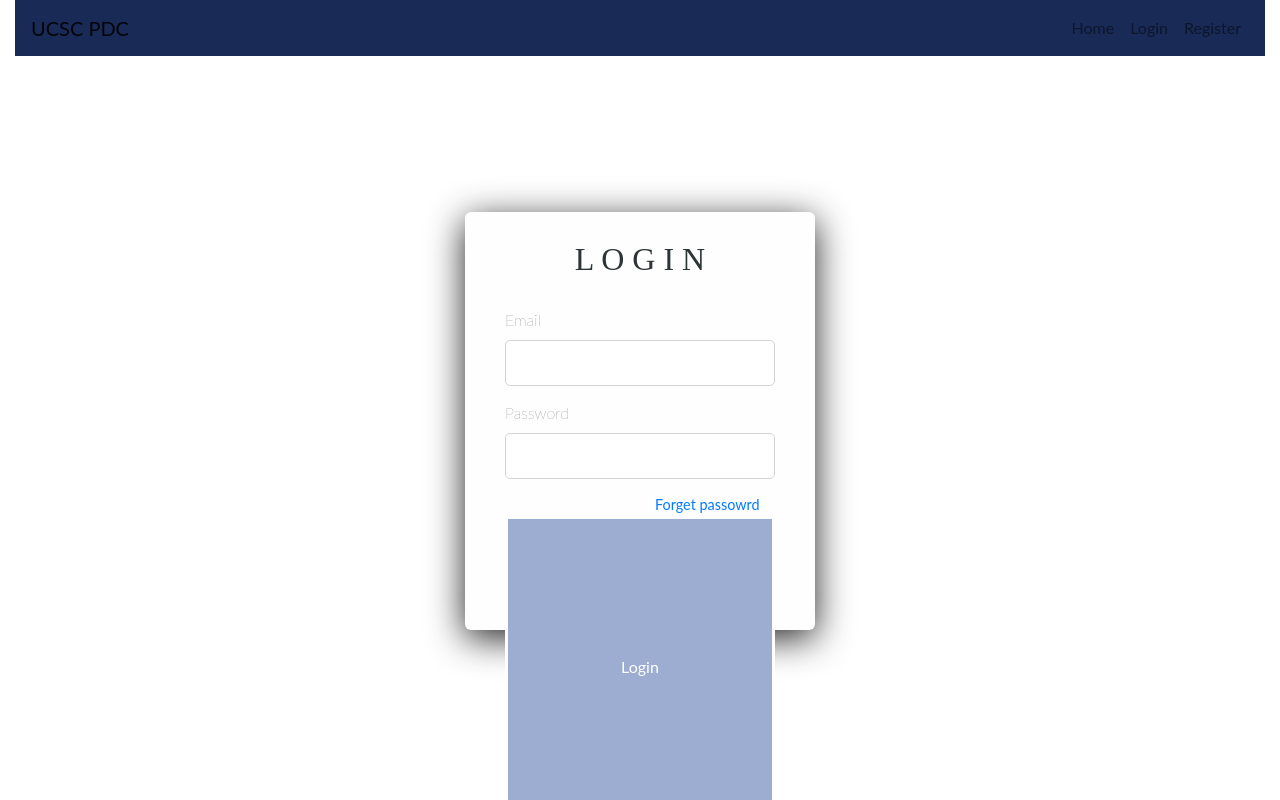
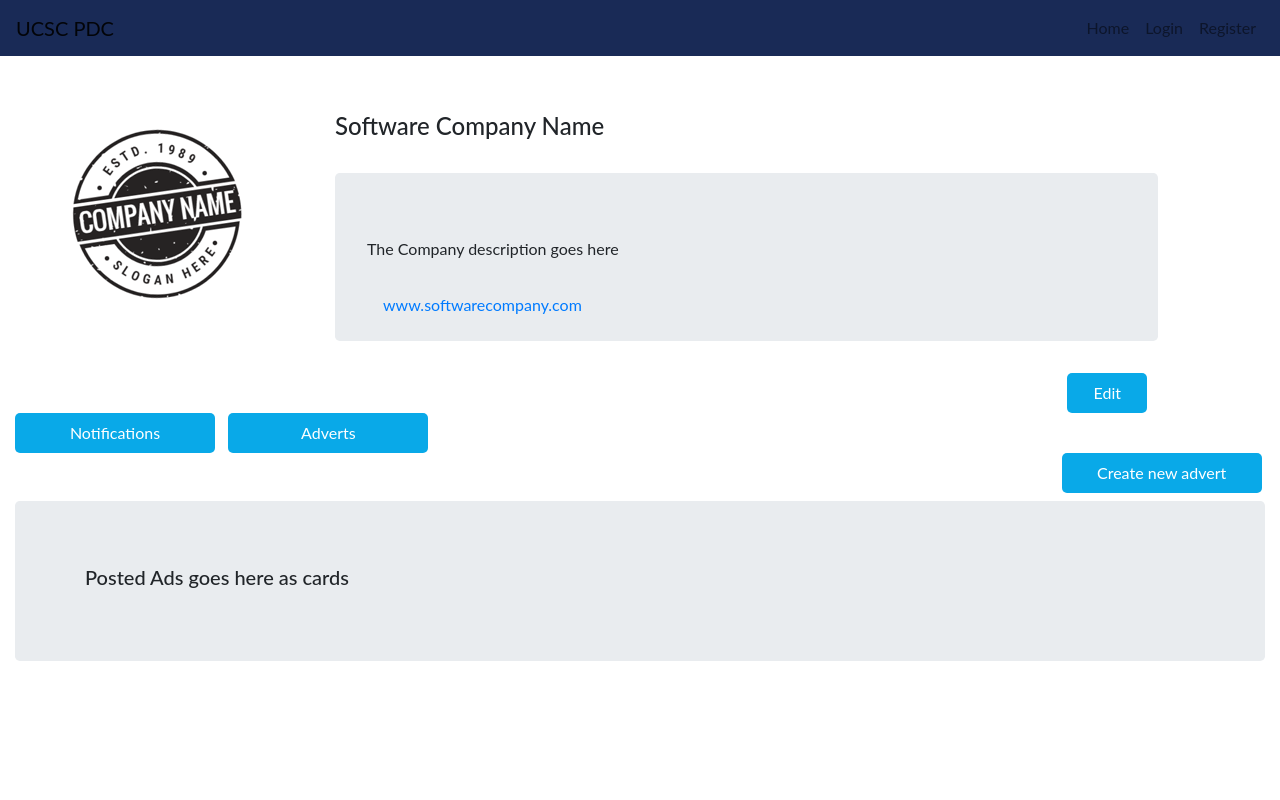
Before and after one commit to SIM-dev-team/company-portal, a React (Create React App) app: page /profile in a window 1280 px wide. Shown: the top 800 px of the page. Built offline with nearby package versions, Linux system fonts and the light colour scheme.

Commit message:
Update routing

```diff
--- a/package.json
+++ b/package.json
@@ -7,8 +7,10 @@
     "@testing-library/react": "^9.5.0",
     "@testing-library/user-event": "^7.2.1",
     "bootstrap": "^4.5.0",
+    "history": "^5.0.0",
     "react": "^16.13.1",
     "react-dom": "^16.13.1",
+    "react-router": "^5.2.0",
     "react-router-dom": "^5.2.0",
     "react-scripts": "^3.4.1"
   },
--- a/src/App.js
+++ b/src/App.js
@@ -1,19 +1,11 @@
 import React, {Component} from 'react';
-import {BrowserRouter as Router, Switch,Route,Link} from 'react-router-dom';
 import  NavBar  from './Components/NavBar';
-import  CompanyRegistration  from './Components/CompanyRegistration';
-import  CompanyLogin  from './Components/CompanyLogin';
-import  Companyprofile  from './Components/CompanyProfile';
 
 class App extends Component{
   render () {
     return (
       <div>
       <NavBar/>
-      {/* <Companyprofile/> */}
-      <CompanyLogin/>
-      {/* <CompanyRegistration/> */}
-
     </div>
   )
 }
--- a/src/Components/CompanyLogin.js
+++ b/src/Components/CompanyLogin.js
@@ -1,7 +1,6 @@
 import React, { Component } from 'react';
 import '../css/CompanyLogin.css';
-import { Route, BrowserRouter, useHistory } from 'react-router-dom';
-import CompanyRegistration from './CompanyRegistration';
+import { withRouter } from 'react-router-dom';
 
 
 const validEmailRegex = RegExp(/^[A-Z0-9._%+-]+@[A-Z0-9.-]+\.[A-Z]{2,}$/i);
@@ -13,9 +12,7 @@ const validateForm = (errors) => {
   return valid;
 }
 
-
 class Register extends Component {
-
   constructor(props) {
     super(props);
     this.state = {
@@ -50,10 +47,15 @@ class Register extends Component {
   handleSubmit = (event) => {
     event.preventDefault();
     if(validateForm( this.state.errors)) {
-      console.info('Valid form')
+      this.props.history.push('/profile');
     }else{
       console.error('Invalid Form')
     }
+  }
+  goRegister = (vari) => {
+    vari.preventDefault();
+    // console.log("Hello");
+    this.props.history.push('/register');
   }
 
 
@@ -80,15 +82,12 @@ class Register extends Component {
               <a href="# ">Forget passowrd</a>
             </div>
               <button type="submit"  disabled={!this.state.email || !this.state.password} >Login</button>
-              <button type="button" >Register</button>
+              <button onClick={this.goRegister} type="button" >Register</button>
           </form>
-        </div>
-        <div>
-          <Route exact path = '/register' component= {CompanyRegistration} />
         </div>
       </div>
     );
   }
 }
 
-export default Register;
+export default withRouter(Register);
--- a/src/Components/NavBar.js
+++ b/src/Components/NavBar.js
@@ -4,19 +4,19 @@ import 'bootstrap/dist/css/bootstrap.min.css'
 import CompanyRegistration from './CompanyRegistration';
 import CompanyLogin from './CompanyLogin';
 import WelcomePage from './WelcomePage';
+import Companyprofile from './CompanyProfile';
 
 
 class NavBar extends Component{
     render(){
         return (
         <Router>
-            <div className="container-fluid">
                 <nav className="navbar navbar-expand-lg navbar-light" style={{backgroundColor: '#192a56'}}>
                     <Link to={'/'} className="navbar-brand">UCSC PDC</Link>
                     <div className="collapse navbar-collapse" id="navbarSup"></div>
                     <ul className="navbar-nav mr-auto">
                         <li className="nav-item">
-                            <Link to = {'/home'} className="nav-link">Home</Link>
+                            <Link to = {'/'} className="nav-link">Home</Link>
                         </li>
                         <li className="nav-item">
                             <Link to={'/login'} className="nav-link">Login</Link>
@@ -29,9 +29,9 @@ class NavBar extends Component{
                 <Switch>
                     <Route exact path = '/login' component= {CompanyLogin}/>
                     <Route exact path = '/register' component= {CompanyRegistration}/>
-                    <Route exact path = '/home' component= {WelcomePage}/>
+                    <Route exact path = '/' component= {WelcomePage}/>
+                    <Route exact path = '/profile' component= {Companyprofile}/>
                 </Switch>
-            </div>
         </Router>
         );
     }
--- a/src/components/CompanyProfile.js
+++ b/src/components/CompanyProfile.js
@@ -21,6 +21,7 @@ export const Companyprofile = () => (
         <div className="row-cols-xl  btn-align mt-0">
           <button
             type="button"
+
             className="edit-btn "
             style={({ outline: 'none' }, { outlineColor: '#d5edf5' })}
           >
--- a/src/components/WelcomePage.js
+++ b/src/components/WelcomePage.js
@@ -1,14 +1,24 @@
 
-import React from 'react'
+import React, { Component } from 'react'
 import '../css/mycustom.css'
 import logo from '../images/ucsc_logo.jpeg'
+import { withRouter } from 'react-router-dom';
 
-export const WelcomePage = () => (
-  <div>
-    <div className="container">
+class  WelcomePage extends Component {
+
+  gologin = (x) => {
+    x.preventDefault();
+    this.props.history.push('/login');
+
+  }
+
+  render(){
+    return(
+      <div>
+    <div className="container-fluid">
       <div className="row">
-        <div className="col-lg-6 jumbotron">
-          <p>
+        <div className=" col-lg-6 jumbotron">
+          <p className="parag">
             <strong>
               The University of Colombo School of Computing (UCSC)
             </strong>
@@ -33,15 +43,17 @@ export const WelcomePage = () => (
           </p>
         </div>
         <div className="col-lg-6 ">
-          <img className="ucsc_logo" src={logo}></img>
+          <img className="ucsc_logo" alt="" src={logo}></img>
         </div>
       </div>
       <div className="row login_btn">
-        <button type="button" className="btn btn-primary btn-lg">
+        <button onClick={this.gologin} type="button" className="btn btn-primary btn-lg">
           Login
         </button>
       </div>
     </div>
   </div>
-)
-export default WelcomePage;
+    );
+  }
+}
+export default withRouter(WelcomePage);
--- a/src/css/CompanyRegistration.css
+++ b/src/css/CompanyRegistration.css
@@ -15,27 +15,27 @@ p, div {
   */
 
   .wrapper {
-    height: auto;
+    /* height: 90vh; */
     width: 100%;
     display: flex;
     flex-direction: column;
     justify-content: center;
     align-items: center;
-    background-color: #ffffff;
+    background-color: #a32323;
   }
 
-  .form-wrapper {
-    /* display: flex;
-    flex-direction: column; */
+  .form-wrapper01 {
+    display: flex;
+    flex-direction: column;
     width: 100%;
-    max-width: 80%;
+    max-width: 60%;
     min-width: 100px;
-    min-height: 400px;
+    min-height: 1500px;
     padding: 20px 40px;
     border-radius: 6px;
     box-shadow: 0px 8px 36px #222;
-    background-color: #fefefe;
-    margin-top: 30px;
+    background-color: #ffffff;
+    margin-top: 950px;
     margin-bottom: 20px;
   }
 
@@ -52,6 +52,7 @@ p, div {
 
   form {
     width: 100%;
+    /* height: auto;  */
     display: flex;
     flex-wrap: wrap;
   }
--- a/src/css/mycustom.css
+++ b/src/css/mycustom.css
@@ -1,12 +1,15 @@
-.Header {
+/* .Header {
   box-sizing: border-box;
   width: 100%;
   display: inline-flex;
   justify-content: flex-start;
-  padding: 1em;
-  margin-bottom: 2em;
+  padding: 111em;
+  margin-bottom: 12em;
   background-color: rgb(24, 16, 102);
   color: #fff;
+} */
+.container-fluid{
+  margin-top: 1em;
 }
 
 .ucsc_logo {
@@ -15,17 +18,18 @@
   height: 400px;
 }
 .login_btn {
+  margin-top: 10em;
   padding: 1em 3em;
 }
 .edit-btn {
   background-color: #09a9e8;
-  border-radius: 20px;
+  border-radius: 5px;
   border-style: none;
-
   color: #fff;
-  width: 120px;
-  height: 28px;
-  outline: 0;
+  width: 80px;
+  height: 40px;
+  border: none;
+  outline: none;
 }
 .company_name_align {
   margin: 1em;
@@ -40,11 +44,11 @@
   float: right;
 }
 .advert-btn {
-  background-color: #112163;
+  background-color: #09a9e8;
   border-radius: 5px;
   border-style: none;
   color: #fff;
-  width: 30px;
+  width: 200px;
   height: 40px;
   border: none;
   outline: none;
@@ -55,17 +59,18 @@
   border-radius: 5px;
   border-style: none;
   color: #fff;
-  width: 30px;
+  width: 200px;
   height: 40px;
   outline: none;
 }
 .new_ad-btn {
   background-color: #09a9e8;
-  border-radius: 20px;
+  border-radius: 5px;
   border-style: none;
   color: #fff;
-  width: 35px;
-  height: 28px;
+  width: 200px;
+  height: 40px;
+  border: none;
   outline: none;
 }
 .link_align {
```
Also changed, not shown: src/Components/CompanyRegistration.js (+22 -14 lines), 1 other file (tests, documents, lock files or other folders).
